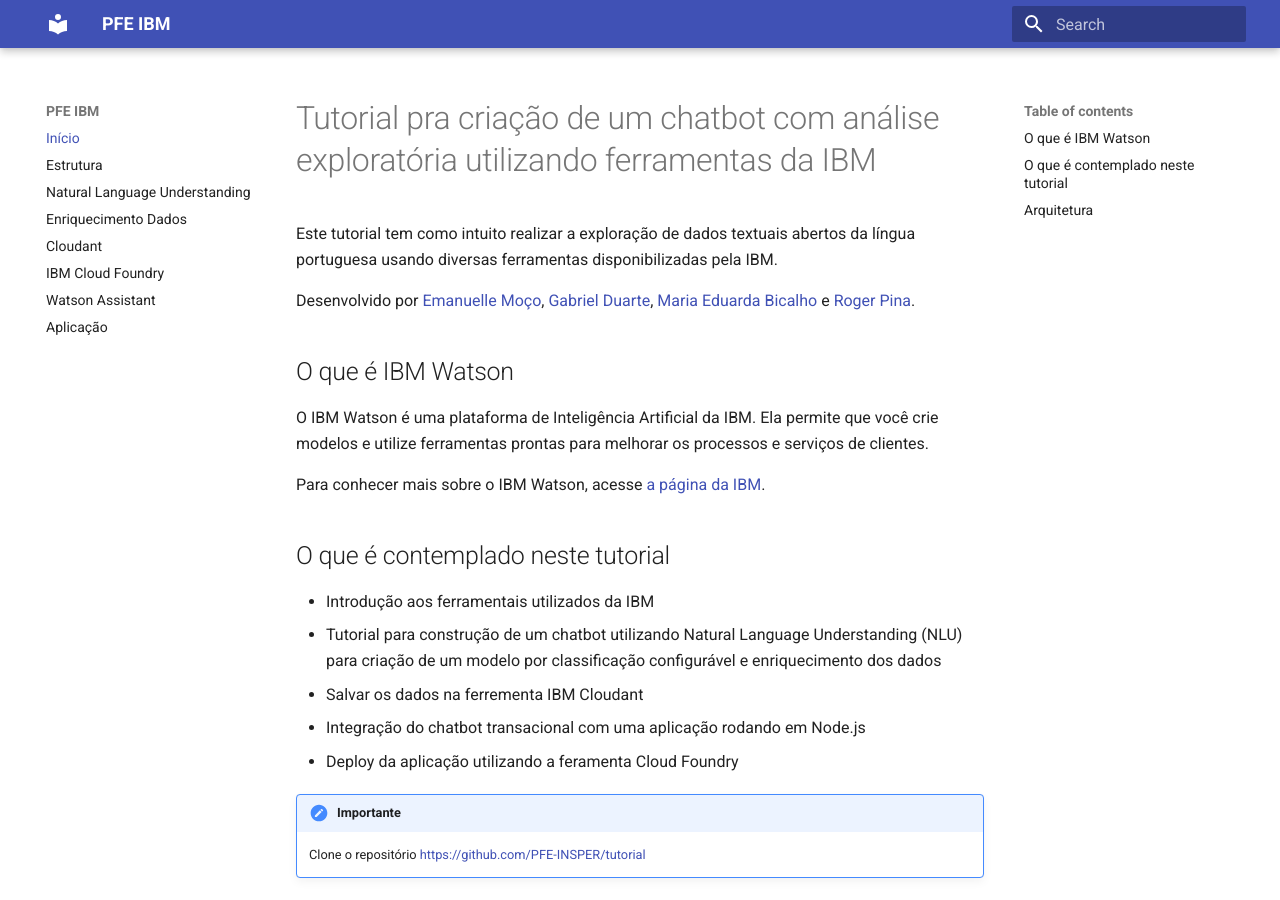
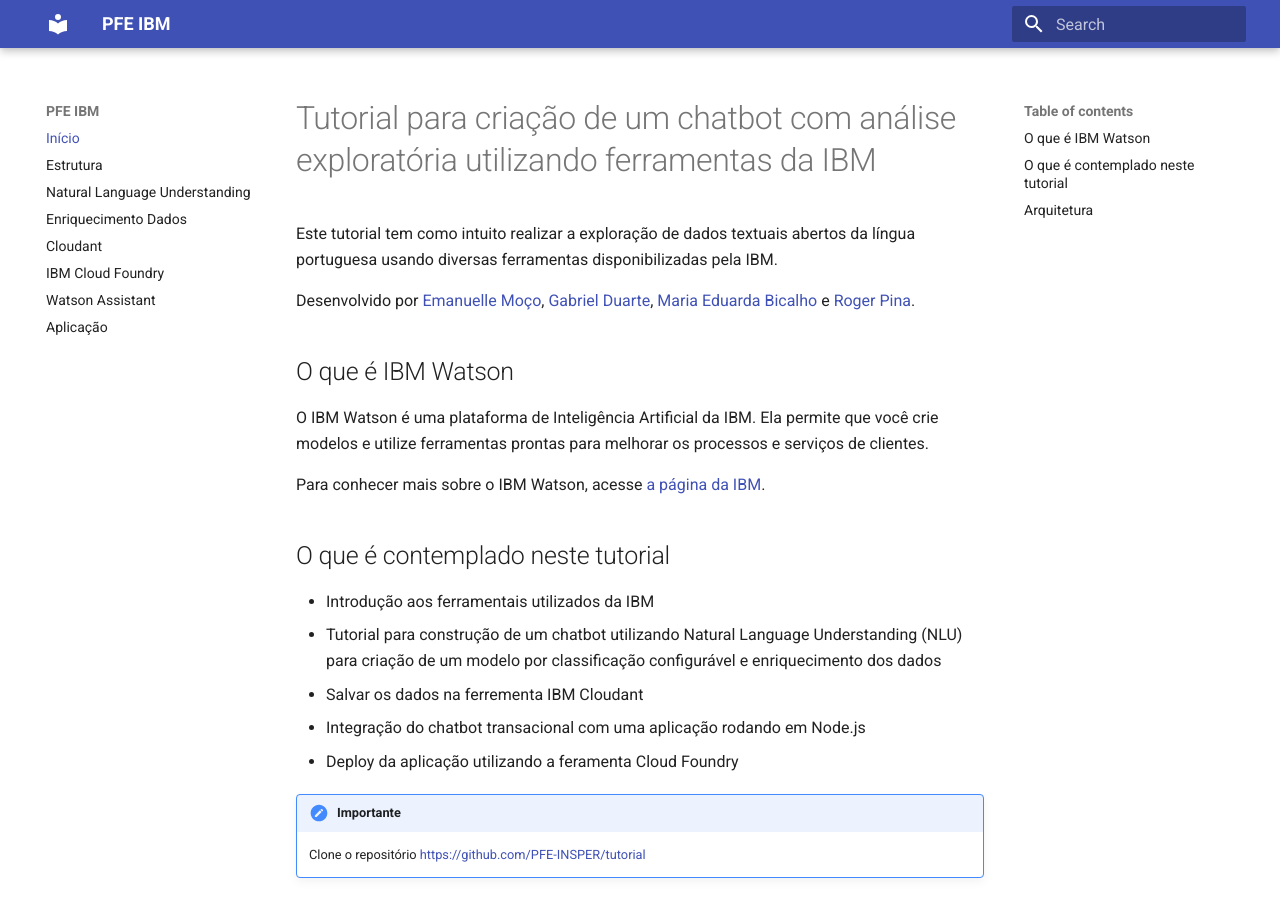
Before and after one commit to PFE-INSPER/tutorial, an MkDocs documentation site: the page built from docs/index.md, in a window 1280 px wide and 900 px high. Built offline with MkDocs 1.6.1 and Material for MkDocs 9.7.7, drawn with Linux system fonts in a browser that asks for light colours.

Commit message:
fix errors

```diff
--- a/docs/index.md
+++ b/docs/index.md
@@ -1,4 +1,4 @@
-# Tutorial pra criação de um chatbot com análise exploratória utilizando ferramentas da IBM
+# Tutorial para criação de um chatbot com análise exploratória utilizando ferramentas da IBM
 
 <!-- ## Exploração de dados textuais abertos usando IBM Watson -->
 
```
